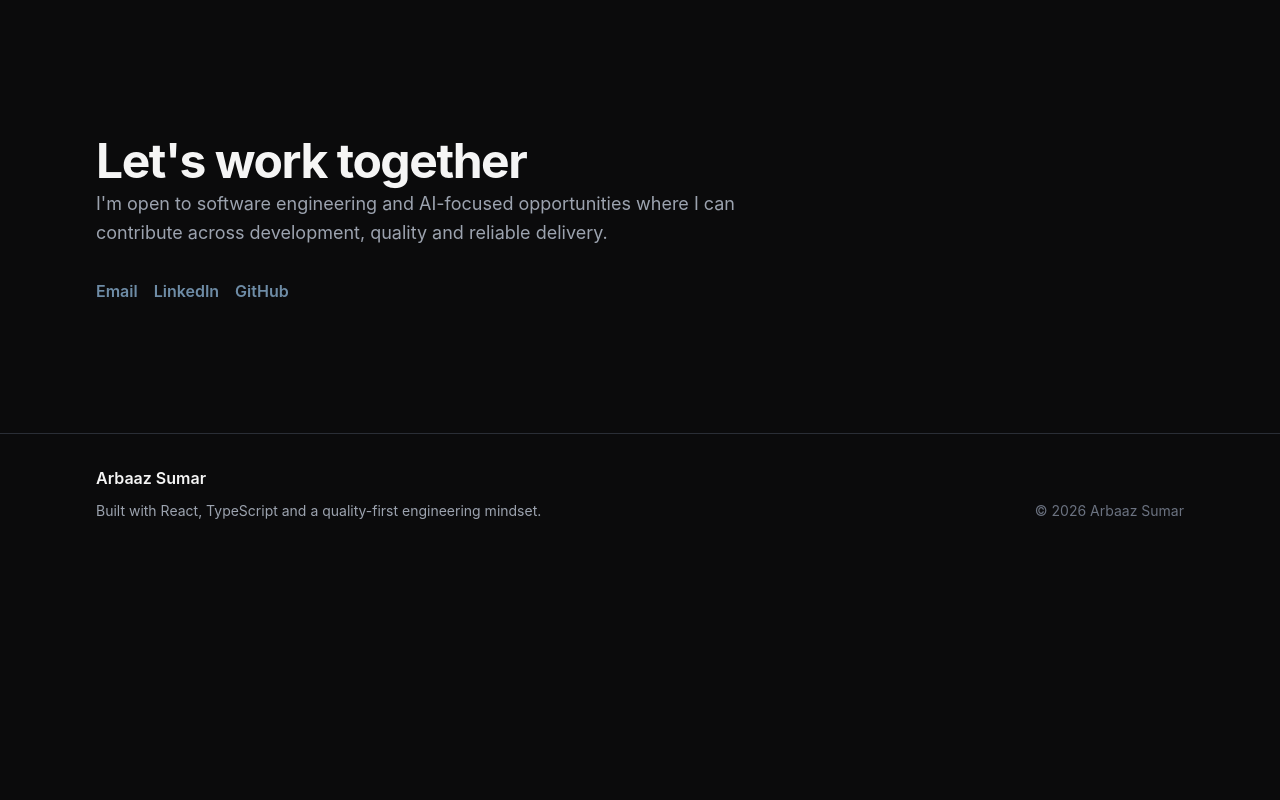
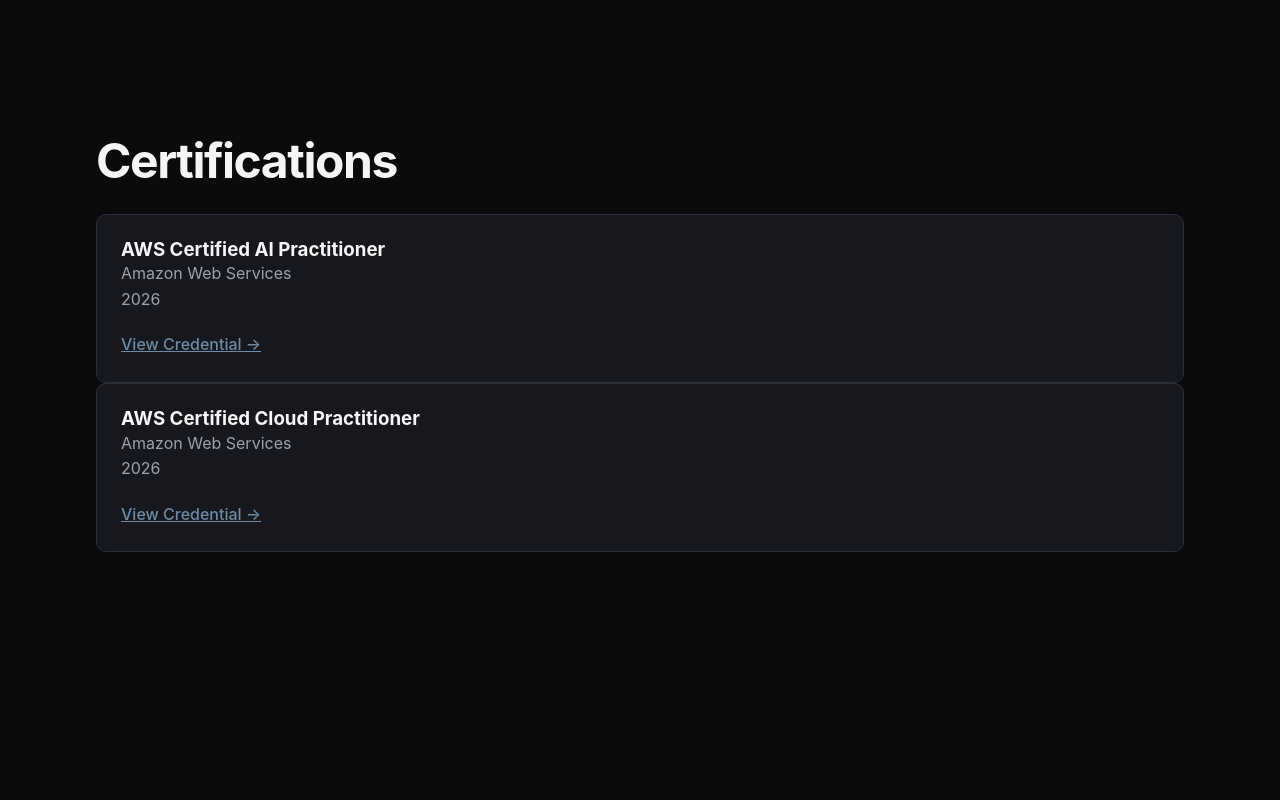
Before and after one commit to arbaaz-77/arbaaz-sumar-portfolio, a React (Vite) app: page / in a window 1280 px wide. Shown: the part 5440-6240 px from the top of the page. Before the commit the page ends 5994 px from the top, so only its background shows below. Built offline with nearby package versions, Linux system fonts and the light colour scheme.

Commit message:
feat: add certifications section (#38)

```diff
--- a/src/App.tsx
+++ b/src/App.tsx
@@ -6,6 +6,7 @@
 import { Skills } from './features/skills'
 import { Contact } from './features/contact'
 import { Footer } from './features/footer'
+import { Certifications } from './features/certifications/'
 
 function App() {
   return (
@@ -17,6 +18,7 @@
         <About />
         <Experience />
         <Skills />
+        <Certifications />
         <Contact />
       </main>
       <Footer />
--- /dev/null
+++ b/src/features/certifications/Certifications.css
@@ -0,0 +1,54 @@
+.certifications {
+  scroll-margin-top: var(--space-24);
+}
+
+.certifications__list {
+  display: grid;
+  grid-template-columns: repeat(2, minmax(0, 1fr));
+  gap: var(--space-6);
+}
+
+.certification-card {
+  padding: var(--space-6);
+  border: 1px solid var(--color-border);
+  border-radius: var(--radius-md);
+  background: var(--color-surface);
+}
+
+.certification-card h3,
+.certification-card p {
+  margin: 0;
+}
+
+.certification-card h3 {
+  color: var(--color-text-primary);
+}
+
+.certification-card p {
+  color: var(--color-text-secondary);
+}
+
+.certification-card__provider {
+  margin-top: var(--space-2);
+}
+
+.certification-card__year {
+  margin-top: var(--space-1);
+}
+
+.certification-card__link {
+  display: inline-block;
+  margin-top: var(--space-5);
+  color: var(--color-accent);
+  font-weight: var(--font-weight-medium);
+}
+
+.certification-card__link:hover {
+  text-decoration: underline;
+}
+
+@media (max-width: 48rem) {
+  .certifications__list {
+    grid-template-columns: 1fr;
+  }
+}
--- /dev/null
+++ b/src/features/certifications/Certifications.tsx
@@ -0,0 +1,39 @@
+import { Stack } from '@/components/layout/Stack'
+import { Section } from '@/components/layout/Section'
+import { Container } from '@/components/ui/Container'
+import { Heading } from '@/components/ui/Heading'
+import { certifications } from './certificationsData'
+
+import './Certifications.css'
+
+export function Certifications() {
+  return (
+    <Section id="certifications" className="certifications">
+      <Container>
+        <Stack>
+          <Heading level={2}>Certifications</Heading>
+          <div className="certification__lis">
+            {certifications.map(({ name, provider, year, credentialUrl }) => (
+              <article className="certification-card" key={name}>
+                <h3>{name}</h3>
+
+                <p className="certification-card__provider">{provider}</p>
+
+                <p className="certification-card__year">{year}</p>
+
+                <a
+                  className="certification-card__link"
+                  href={credentialUrl}
+                  target="_blank"
+                  rel="noreferrer"
+                >
+                  View Credential →
+                </a>
+              </article>
+            ))}
+          </div>
+        </Stack>
+      </Container>
+    </Section>
+  )
+}
--- /dev/null
+++ b/src/features/certifications/certificationsData.ts
@@ -0,0 +1,23 @@
+export interface Certification {
+  name: string
+  provider: string
+  year: number
+  credentialUrl?: string
+}
+
+export const certifications: Certification[] = [
+  {
+    name: 'AWS Certified AI Practitioner',
+    provider: 'Amazon Web Services',
+    year: 2026,
+    credentialUrl:
+      'https://www.credly.com/badges/8fe8c9ec-ea95-4447-958c-864797fb3040',
+  },
+  {
+    name: 'AWS Certified Cloud Practitioner',
+    provider: 'Amazon Web Services',
+    year: 2026,
+    credentialUrl:
+      'https://www.credly.com/badges/5d604b9e-4b40-4bda-b082-82907bde42d8',
+  },
+]
--- /dev/null
+++ b/src/features/certifications/index.ts
@@ -0,0 +1 @@
+export { Certifications } from './Certifications'
```
Also changed, not shown: 1 other file (tests, documents, lock files or other folders).
